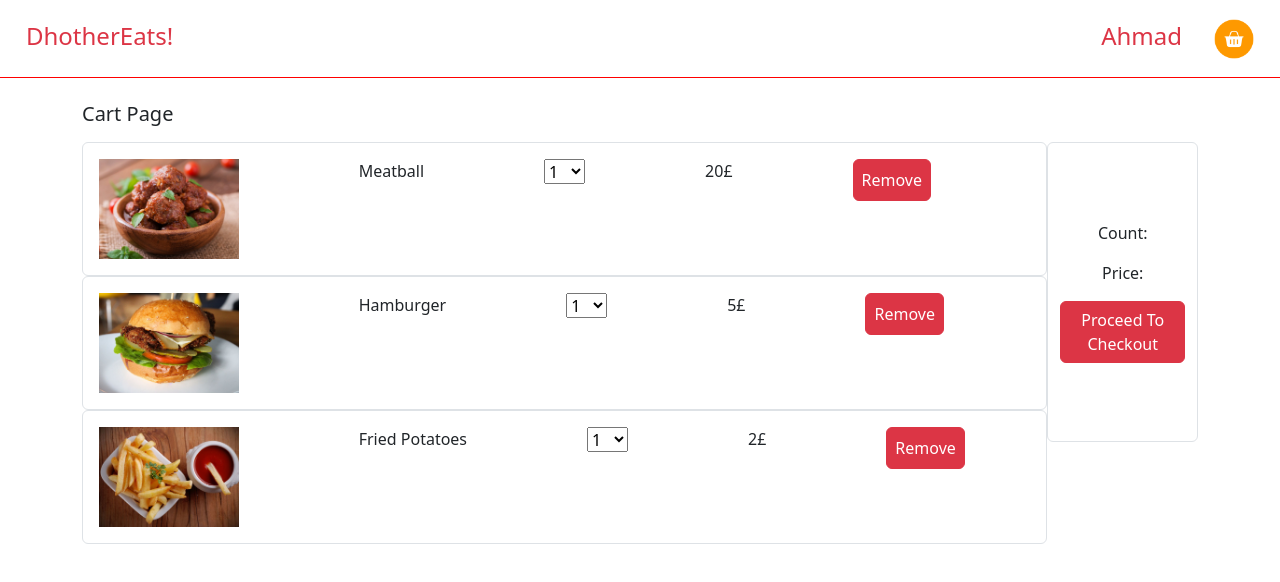
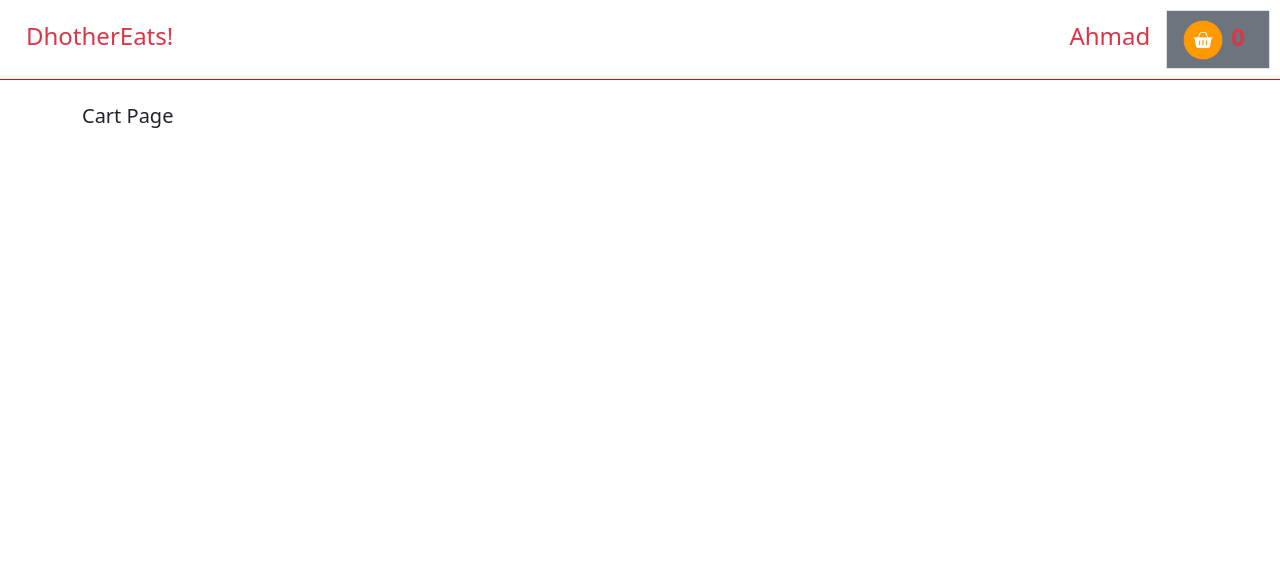
Before and after one commit to Abdurehmandother/DhotherEats, a React (Create React App) app: page /cart in a window 1280 px wide. Shown: the top 582 px of the page. Built offline with nearby package versions, Linux system fonts and the light colour scheme.

Commit message:
Cart Completed

```diff
--- a/src/Pages/Cart/CartPage.jsx
+++ b/src/Pages/Cart/CartPage.jsx
@@ -1,9 +1,9 @@
 import React from "react";
 import Navbar from "../../components/Header/Navbar";
-import { useCart } from "../../hooks/useContext";
+import { useCart } from "../../hooks/useCart";
 
 export default function CartPage() {
-  const { cart, RemoveFromCart } = useCart();
+  const { cart, RemoveFromCart, changeQuantity } = useCart();
   console.log(cart.items);
 
   return (
@@ -32,7 +32,13 @@ export default function CartPage() {
                     />
                     <div>{item.food.name}</div>
                     <div className="">
-                      <select value={item.quantity} style={{ height: "25px" }}>
+                      <select
+                        value={item.quantity}
+                        style={{ height: "25px" }}
+                        onChange={(e) =>
+                          changeQuantity(item, Number(e.target.value))
+                        }
+                      >
                         <option>1</option>
                         <option>2</option>
                         <option>3</option>
@@ -60,8 +66,8 @@ export default function CartPage() {
               className="container border rounded d-flex flex-column justify-content-center align-center"
               style={{ width: "25%", height: "300px" }}
             >
-              <p>Count: </p>
-              <p>Price: </p>
+              <p>Count: {cart.totalCount}</p>
+              <p>Price: {cart.totalPrice}</p>
               <button className="btn btn-danger">Proceed To Checkout</button>
             </div>
           </div>
--- a/src/Pages/FoodPage/Food.jsx
+++ b/src/Pages/FoodPage/Food.jsx
@@ -1,11 +1,14 @@
 import React, { useEffect, useState } from "react";
-import { useParams } from "react-router-dom";
+import { useNavigate, useParams } from "react-router-dom";
 import { getById } from "../../Services/FoodServices";
 import Navbar from "../../components/Header/Navbar";
+import { useCart } from "../../hooks/useCart";
 export default function Food() {
   const { id } = useParams();
   const [food, setFood] = useState({});
   const [fav, setFav] = useState({});
+  const { addToCart } = useCart();
+  const navigate = useNavigate();
 
   useEffect(() => {
     getById(id)
@@ -26,6 +29,8 @@ export default function Food() {
 
   const handleCartClick = (food) => {
     console.log(food);
+    addToCart(food);
+    navigate("/cart");
   };
 
   return (
--- a/src/components/Header/Navbar.jsx
+++ b/src/components/Header/Navbar.jsx
@@ -1,7 +1,10 @@
 import React from "react";
 import "./navbar.css";
+import { useCart } from "../../hooks/useCart";
 
 export default function Navbar() {
+  const { cart } = useCart();
+
   return (
     <nav
       className="header"
@@ -9,7 +12,7 @@ export default function Navbar() {
     >
       <ul className="nav">
         <li className="nav-item ">
-          <a className="nav-link text-danger fs-4 fw-200" href="#">
+          <a className="nav-link text-danger fs-4 fw-200" href="/">
             DhotherEats!
           </a>
         </li>
@@ -21,9 +24,10 @@ export default function Navbar() {
             Ahmad
           </a>
         </li>
-        <li className="nav-item">
-          <a className="nav-link  text-danger fs-4 fw-200" href="#">
+        <li className="nav-item border bg-secondary">
+          <a className="nav-link fs-4 fw-200 text-danger" href="/cart">
             <img src="/basket.png" alt="" width="40px" />
+            <span className="p-2 fw-bold">{cart.items.length}</span>
           </a>
         </li>
       </ul>
--- /dev/null
+++ b/src/hooks/useCart.js
@@ -0,0 +1,85 @@
+import React, { createContext, useContext, useEffect, useState } from "react";
+import { sample_foods } from "../Data";
+
+const CartContext = createContext(null);
+
+const CART_KEY = "Cart";
+const EMPTY_CART = {
+  items: [],
+  totalPrice: 0,
+  totalCount: 0,
+};
+
+export default function CartProvider({ children }) {
+  const initCart = getCartFromLocalStorage();
+
+  function getCartFromLocalStorage() {
+    const storedCart = localStorage.getItem(CART_KEY);
+    return storedCart ? JSON.parse(storedCart) : EMPTY_CART;
+  }
+
+  const [cartItems, setCartItems] = useState(initCart.items);
+  const [totalPrice, setTotalPrice] = useState(initCart.totalPrice);
+  const [totalCount, setTotalCount] = useState(initCart.totalCount);
+
+  useEffect(() => {
+    const totalPrice = sum(cartItems.map((item) => item.price));
+    const totalCount = sum(cartItems.map((item) => item.quantity));
+
+    setTotalPrice(totalPrice);
+    setTotalCount(totalCount);
+
+    localStorage.setItem(
+      CART_KEY,
+      JSON.stringify({ items: cartItems, totalPrice, totalCount })
+    );
+  }, [cartItems]);
+
+  const sum = (item) => item.reduce((prev, cur) => prev + cur, 0);
+
+  const RemoveFromCart = (foodID) => {
+    const filteredCart = cartItems.filter((item) => item.food.id !== foodID);
+    setCartItems(filteredCart);
+  };
+
+  const changeQuantity = (cartItem, newQauntity) => {
+    const { food } = cartItem;
+
+    const changedCartItem = {
+      ...cartItem,
+      quantity: newQauntity,
+      price: food.price * newQauntity,
+    };
+
+    setCartItems(
+      cartItems.map((item) =>
+        item.food.id === food.id ? changedCartItem : item
+      )
+    );
+  };
+
+  const addToCart = (food) => {
+    const CartItem = cartItems.find((item) => item.food.id === food.id);
+
+    if (CartItem) {
+      changeQuantity(CartItem, CartItem.quantity + 1);
+    } else {
+      setCartItems([...cartItems, { food, quantity: 1, price: food.price }]);
+    }
+  };
+
+  return (
+    <CartContext.Provider
+      value={{
+        cart: { items: cartItems, totalPrice, totalCount },
+        RemoveFromCart,
+        changeQuantity,
+        addToCart,
+      }}
+    >
+      {children}
+    </CartContext.Provider>
+  );
+}
+
+export const useCart = () => useContext(CartContext);
--- a/src/hooks/useContext.js
+++ /dev/null
@@ -1,31 +0,0 @@
-import React, { createContext, useContext, useState } from "react";
-import { sample_foods } from "../Data";
-
-const CartContext = createContext(null);
-
-export default function CartProvider({ children }) {
-  const [cartItem, setCartItem] = useState(
-    sample_foods
-      .slice(1, 4)
-      .map((food) => ({ food, quantity: 1, price: food.price }))
-  );
-  const [totalPrice, setTotalPrice] = useState(40);
-  const [totalCount, setTotalCount] = useState(3);
-  const RemoveFromCart = (foodID) => {
-    const filteredCart = cartItem.filter((item) => item.food.id !== foodID);
-    setCartItem(filteredCart);
-  };
-
-  return (
-    <CartContext.Provider
-      value={{
-        cart: { items: cartItem, totalPrice, totalCount },
-        RemoveFromCart,
-      }}
-    >
-      {children}
-    </CartContext.Provider>
-  );
-}
-
-export const useCart = () => useContext(CartContext);
--- a/src/index.js
+++ b/src/index.js
@@ -4,7 +4,7 @@ import "./index.css";
 import App from "./App";
 import "bootstrap/dist/css/bootstrap.min.css";
 import { BrowserRouter } from "react-router-dom";
-import CartProvider from "./hooks/useContext";
+import CartProvider from "./hooks/useCart";
 
 const root = ReactDOM.createRoot(document.getElementById("root"));
 root.render(
```
